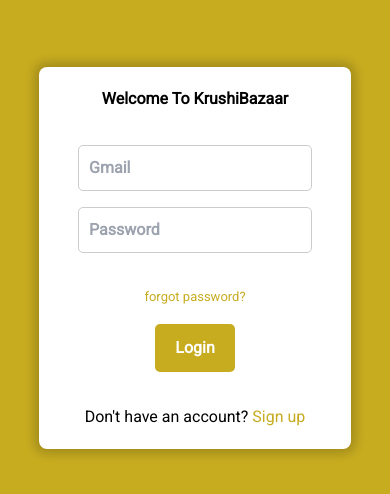
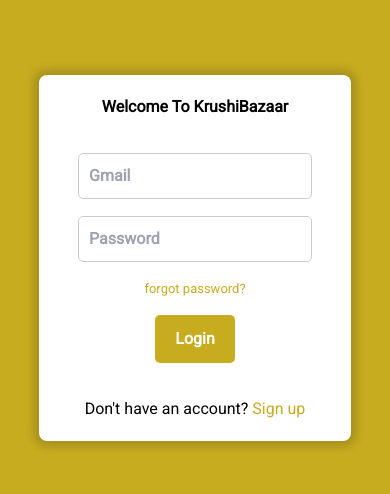
Before and after one commit to meetjadav/krushibazaar, a Next.js app: page /pages/login in a window 390 px wide. Shown: the part 164-658 px from the top of the page. Built offline with nearby package versions, Linux system fonts and the light colour scheme; a web font is replaced by a local one.

Commit message:
some rquired changes

```diff
--- a/app/pages/login/page.css
+++ b/app/pages/login/page.css
@@ -90,6 +90,7 @@
     }
 
     .forgot-password {
+        margin-top: 0vh;
         font-size: small;
     }
 
```
Also changed, not shown: app/pages/login/forgot-password/page.css (added), app/pages/login/forgot-password/page.js (added).
